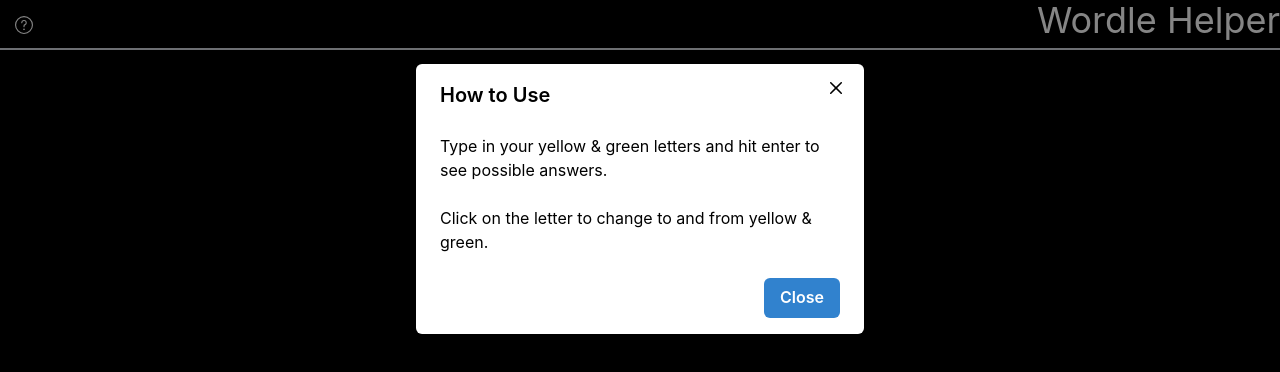
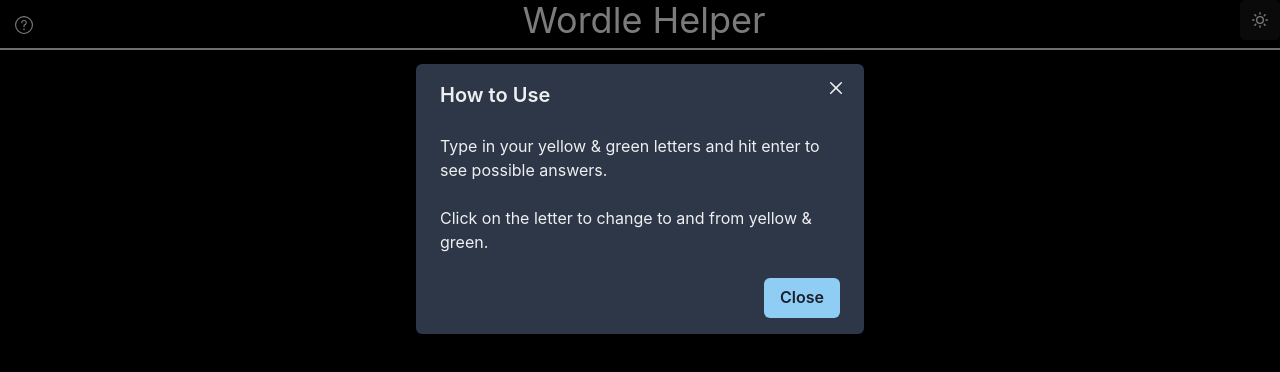
Before and after one commit to BrianSpencerDev/wordle-helper, a Next.js app: page / in a window 1280 px wide. Both pictures are taken after a click on the button 24 px from the left and 24 px from the top of the page. Shown: the top 372 px of the page. Built offline with nearby package versions, Linux system fonts and the light colour scheme.

Commit message:
add dark mode toggle to navbar

```diff
--- a/components/Navbar.js
+++ b/components/Navbar.js
@@ -1,4 +1,4 @@
-import {QuestionOutlineIcon} from '@chakra-ui/icons';
+import {QuestionOutlineIcon, MoonIcon, SunIcon} from '@chakra-ui/icons';
 import {
     Button,
     IconButton,
@@ -11,17 +11,19 @@
     ModalBody,
     ModalCloseButton,
 } from '@chakra-ui/react';
+import { useColorMode } from '@chakra-ui/color-mode';
 
 function Navbar(){
 
     const { isOpen, onOpen, onClose } = useDisclosure()
+    const { colorMode, toggleColorMode } = useColorMode()
 
     return <nav className="flex justify-between border-b-2 border-gray-300 text-4xl">
         <IconButton variant='unstyled' size='lg' aria-label='How to Modal' onClick={onOpen} icon={<QuestionOutlineIcon />}/>
 
         <Modal isOpen={isOpen} onClose={onClose}>
         <ModalOverlay />
-        <ModalContent color='black'>
+        <ModalContent>
           <ModalHeader>How to Use</ModalHeader>
           <ModalCloseButton />
           <ModalBody>
@@ -36,8 +38,11 @@
             </Button>
           </ModalFooter>
         </ModalContent>
-      </Modal>
+        </Modal>
         <p>Wordle Helper</p>
+        <IconButton aria-label='toggle night mode' onClick={toggleColorMode}>
+            { colorMode === 'light' ? <MoonIcon/> : <SunIcon/> }
+        </IconButton>
     </nav>
 
 }
--- /dev/null
+++ b/components/theme.tsx
@@ -0,0 +1,26 @@
+import { extendTheme, type ThemeConfig } from '@chakra-ui/react'
+import { mode, StyleFunctionProps } from '@chakra-ui/theme-tools'
+
+// 2. Add your color mode config
+const config: ThemeConfig = {
+  initialColorMode: 'dark',
+  useSystemColorMode: true,
+}
+
+const styles = {
+    global: (props: StyleFunctionProps) => ({
+      body: {
+        fontFamily: 'body',
+        color: mode('gray.800', 'whiteAlpha.900')(props),
+        bg: mode('white', 'black')(props),
+        lineHeight: 'base',
+      },
+    }),
+  }
+
+
+
+// 3. extend the theme
+const theme = extendTheme({ config, styles })
+
+export default theme
--- a/pages/_app.js
+++ b/pages/_app.js
@@ -1,17 +1,8 @@
 import '../styles/globals.css'
 import { ChakraProvider } from '@chakra-ui/react'
-import { extendTheme } from "@chakra-ui/react"
+import theme from "../components/theme.tsx";
 
-const theme = extendTheme({
-  styles: {
-    global: {
-      'html, body': {
-        bg: 'black',
-        color: 'white'
-      }
-    },
-  },
-})
+
 
 function MyApp({ Component, pageProps }) {
   return <ChakraProvider theme={theme}>
--- /dev/null
+++ b/pages/_document.js
@@ -0,0 +1,18 @@
+import { ColorModeScript } from '@chakra-ui/react'
+import NextDocument, { Html, Head, Main, NextScript } from 'next/document'
+import theme from '../components/theme.tsx'
+
+export default class Document extends NextDocument {
+  render() {
+    return (
+      <Html lang='en'>
+        <Head />
+        <body>
+          <ColorModeScript initialColorMode={theme.config.initialColorMode} />
+          <Main />
+          <NextScript />
+        </body>
+      </Html>
+    )
+  }
+}
```
